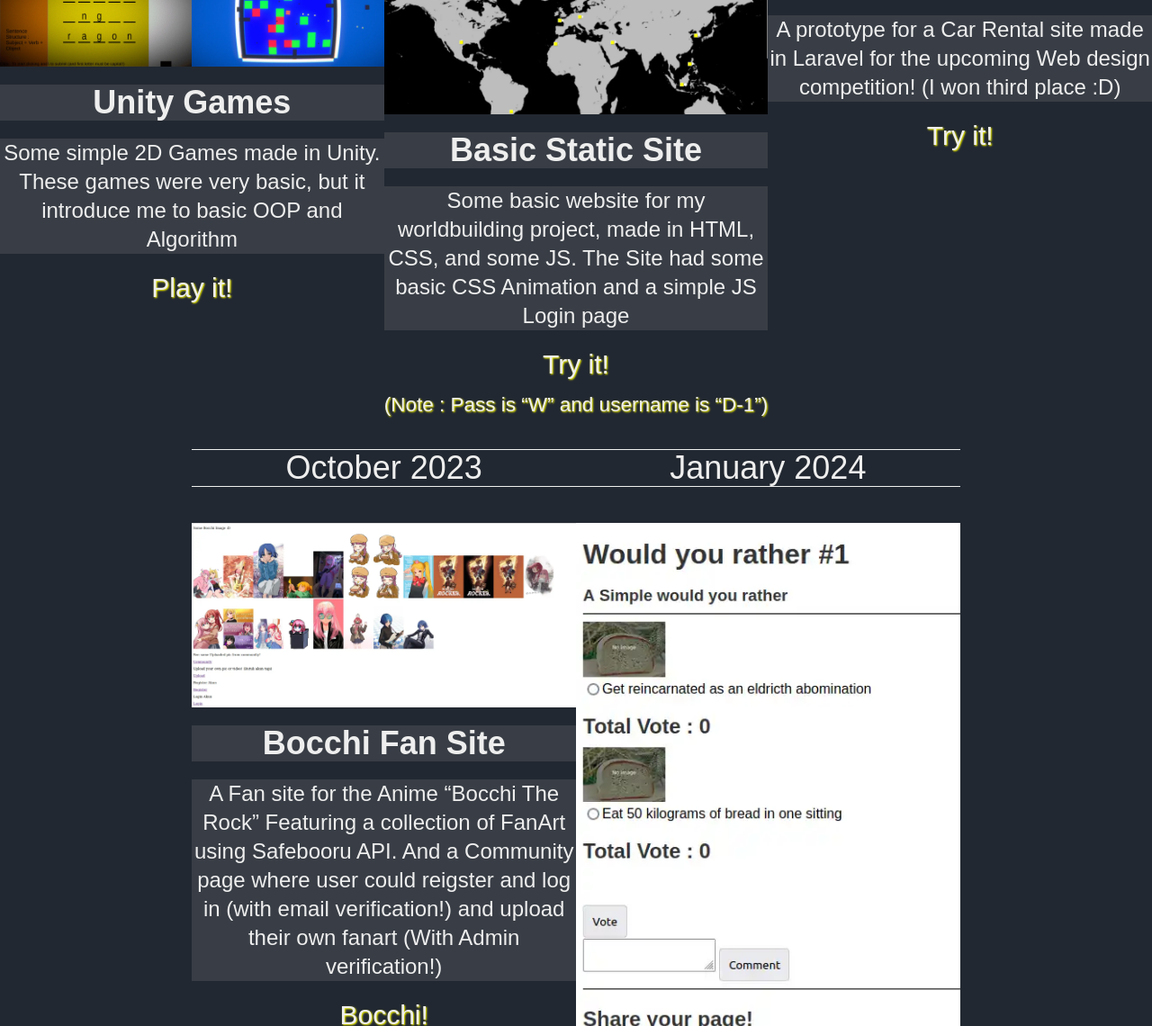
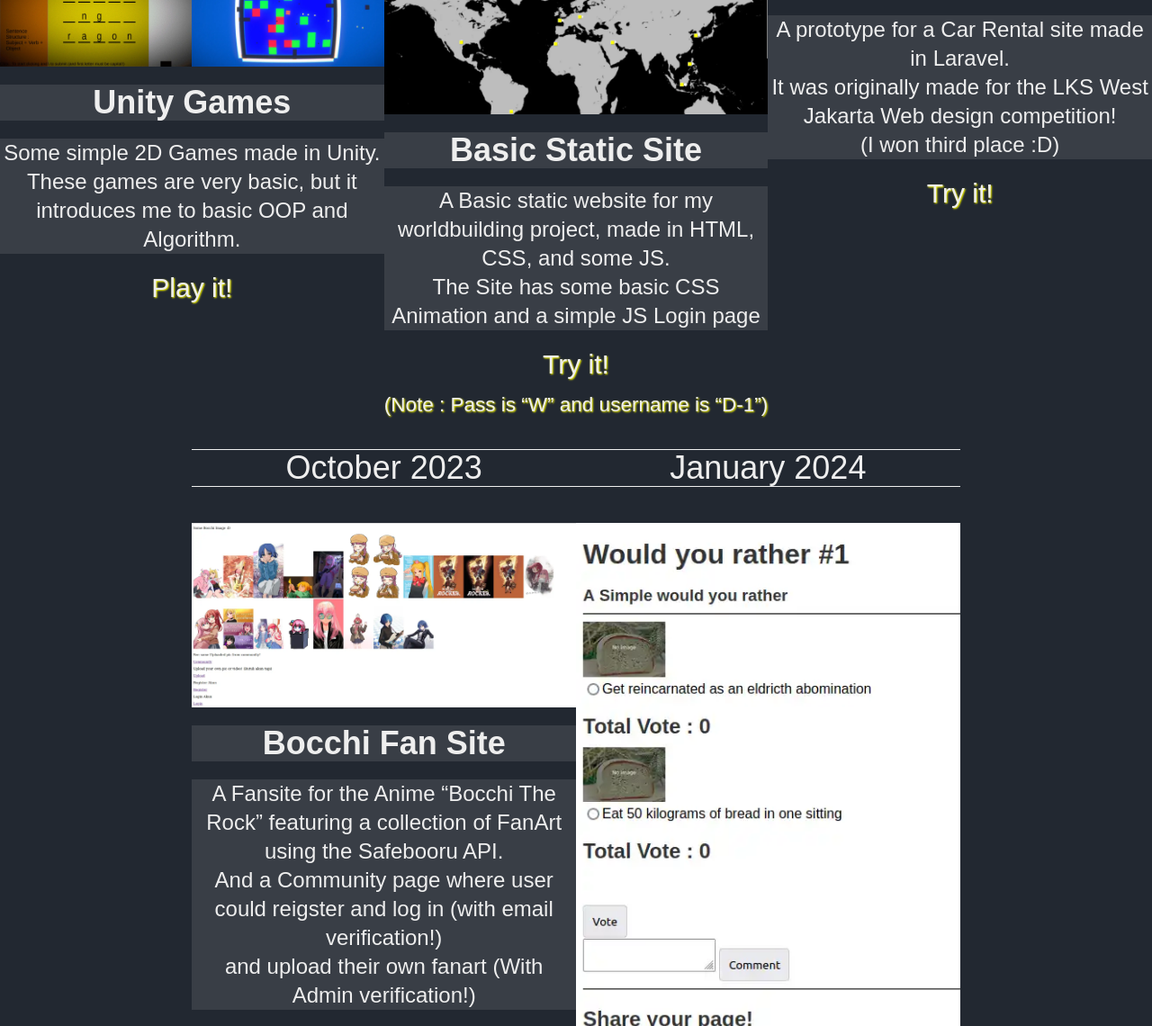
Before and after one commit to GadoGadoEnjoyer/portfolio, a website: page index.html in a window 1280 px wide. Shown: the part 624-1764 px from the top of the page at 90% size. Drawn offline with Linux system fonts and the light colour scheme.

Commit message:
text fix

```diff
--- a/index.html
+++ b/index.html
@@ -16,7 +16,7 @@
             <img src="tile.webp" class="w-1/2">
         </div>
         <p class="font-bold my-5 bg-bore lg:text-4xl">Unity Games</p>
-        <p class="my-5 bg-bore lg:text-2xl">Some simple 2D Games made in Unity. These games were very basic, but it introduce me to basic OOP and Algorithm</p>
+        <p class="my-5 bg-bore lg:text-2xl">Some simple 2D Games made in Unity.<br> These games are very basic, but it introduces me to basic OOP and Algorithm.</p>
         <a href="https://botakpikun.itch.io/" class="mb-10 lg:text-3xl" style="text-shadow: 1px 1px 2px yellow;">Play it!</a>
     </div>
     <div class="lg:w-1/3">
@@ -26,7 +26,7 @@
             <img src="compound2.webp" class="w-auto">
         </div>
         <p class="font-bold my-5 bg-bore lg:text-4xl">Basic Static Site</p>
-        <p class="my-5 bg-bore lg:text-2xl">Some basic website for my worldbuilding project, made in HTML, CSS, and some JS. The Site had some basic CSS Animation and a simple JS Login page</p>
+        <p class="my-5 bg-bore lg:text-2xl">A Basic static website for my worldbuilding project, made in HTML, CSS, and some JS.<br> The Site has some basic CSS Animation and a simple JS Login page</p>
         <a href="https://gadogadoenjoyer.github.io/SimpleSite" class="mb-10 lg:text-3xl" style="text-shadow: 1px 1px 2px yellow;">Try it!<br><sub>(Note : Pass is “W” and username is “D-1”)</sub></a>
     </div>
     <div class="lg:w-1/3">
@@ -35,7 +35,7 @@
             <img src="autorent.webp" class="w-auto">
         </div>
         <p class="font-bold my-5 bg-bore lg:text-4xl">Car rental Site</p>
-        <p class="my-5 bg-bore lg:text-2xl">A prototype for a Car Rental site made in Laravel for the upcoming Web design competition! (I won third place :D)</p>
+        <p class="my-5 bg-bore lg:text-2xl">A prototype for a Car Rental site made in Laravel.<br> It was originally made for the LKS West Jakarta Web design competition! <br>(I won third place :D)</p>
         <a href="https://sukaair.online" class="mb-10 lg:text-3xl" style="text-shadow: 1px 1px 2px yellow;">Try it!</a>
     </div>
     <div class="lg:w-1/3">
@@ -44,7 +44,7 @@
             <img src="bocchi.webp" class="w-auto">
         </div>
         <p class="font-bold my-5 bg-bore lg:text-4xl">Bocchi Fan Site</p>
-        <p class="my-5 bg-bore lg:text-2xl">A Fan site for the Anime “Bocchi The Rock” Featuring a collection of FanArt using Safebooru API. And a Community page where user could reigster and log in (with email verification!) and upload their own fanart (With Admin verification!)</p>
+        <p class="my-5 bg-bore lg:text-2xl">A Fansite for the Anime “Bocchi The Rock” featuring a collection of FanArt using the Safebooru API. <br>And a Community page where user could reigster and log in (with email verification!) <br> and upload their own fanart (With Admin verification!)</p>
         <a href="https://bocchi.uno/public" class="mb-10 lg:text-3xl" style="text-shadow: 1px 1px 2px yellow;">Bocchi!<br><sub>(Made together with my team, The NullDevs !)</sub></a>
     </div>
     <div class="lg:w-1/3">
@@ -53,7 +53,7 @@
             <img src="vote.webp" class="w-auto">
         </div>
         <p class="font-bold my-5 bg-bore lg:text-4xl">Voting Site</p>
-        <p class="my-5 bg-bore lg:text-2xl">A simple website where you can vote on topics, you can even create your own question! The UI is somewhat lacking but hey it works!</p>
+        <p class="my-5 bg-bore lg:text-2xl">A simple website where you can vote on topics, you can even create your own question for people to vote on! <br>The UI is somewhat lacking, but hey, it works!</p>
         <a href="https://votehub.online" class="mb-10 lg:text-3xl" style="text-shadow: 1px 1px 2px yellow;">Vote now!<br></a>
     </div>
     <p class="text-5xl my-10 lg:text-8xl w-screen border-t border-orange-200 border-solid">My Certificates</p>
```
